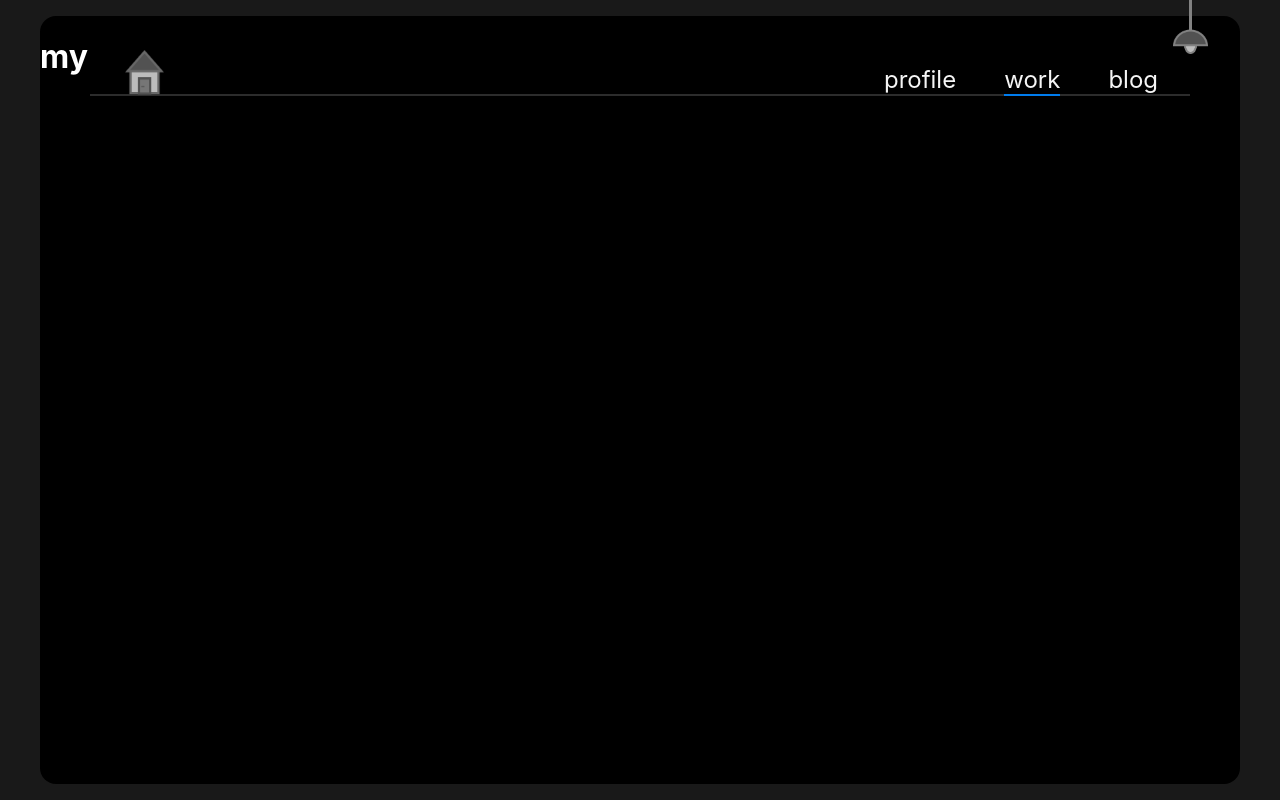
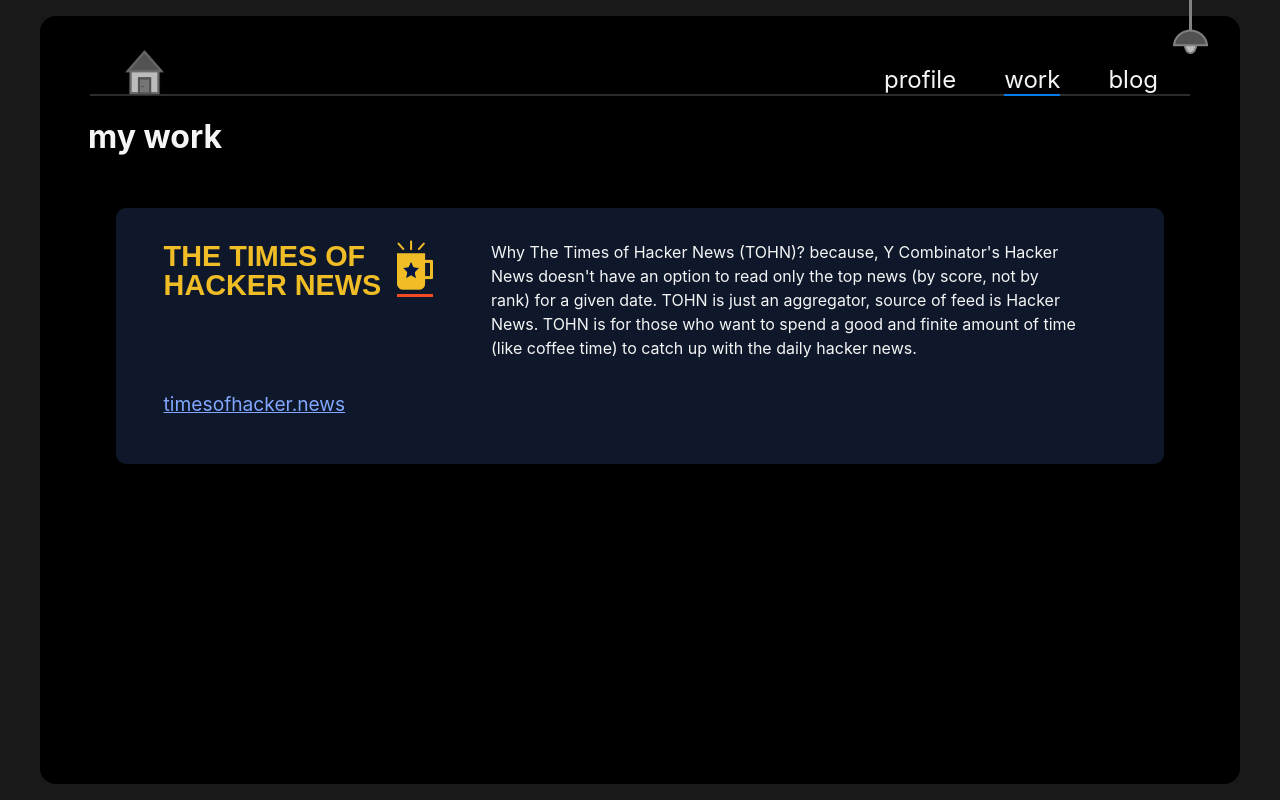
Before and after one commit to karthikkumar/my-website, a Next.js app: page /work in a window 1280 px wide. Built offline with nearby package versions, Linux system fonts and the light colour scheme.

Commit message:
Add work page

```diff
--- /dev/null
+++ b/pages/_document.js
@@ -0,0 +1,17 @@
+import { Html, Head, Main, NextScript } from "next/document";
+
+export default function Document() {
+  return (
+    <Html>
+      <Head>
+        <link rel="preconnect" href="https://fonts.googleapis.com" />
+        <link rel="preconnect" href="https://fonts.gstatic.com" crossorigin />
+        <style data-href="https://fonts.googleapis.com/css2?family=Poppins:wght@200;300;500;600;700&display=swap"></style>
+      </Head>
+      <body>
+        <Main />
+        <NextScript />
+      </body>
+    </Html>
+  );
+}
--- a/pages/work.js
+++ b/pages/work.js
@@ -1,10 +1,115 @@
+import Image from "next/image";
+
+function TOHNLogo() {
+  return (
+    <div style={{ display: "flex", gap: "1rem" }}>
+      <h1
+        style={{
+          lineHeight: "1.8rem",
+          fontSize: "1.8rem",
+          fontFamily: "Poppins, sans-serif",
+          fontWeight: "bold",
+          color: "#f0bd27",
+          paddingTop: "2px",
+          margin: 0,
+        }}
+      >
+        THE TIMES OF <br />
+        HACKER NEWS
+      </h1>
+      <div>
+        <Image src="/images/mug.png" width={36} height={50} alt="mug icon" />
+        <div
+          style={{
+            height: "3px",
+            width: "36px",
+            backgroundColor: "#f44b24",
+          }}
+        ></div>
+      </div>
+    </div>
+  );
+}
+
 export default function Work() {
   return (
     <>
-      <h1>my work</h1>
+      <div className="content">
+        <div>
+          <h1>my work</h1>
+        </div>
+        <div className="works">
+          <div className="work">
+            <div className="logo">
+              <TOHNLogo />
+            </div>
+            <div className="description">
+              Why The Times of Hacker News (TOHN)? because, Y Combinator's
+              Hacker News doesn't have an option to read only the top news (by
+              score, not by rank) for a given date. TOHN is just an aggregator,
+              source of feed is Hacker News. TOHN is for those who want to spend
+              a good and finite amount of time (like coffee time) to catch up
+              with the daily hacker news.
+            </div>
+            <div className="link">
+              <a
+                href="https://timesofhacker.news"
+                target="_blank"
+                rel="noopener noreferrer"
+              >
+                timesofhacker.news
+              </a>
+            </div>
+          </div>
+        </div>
+      </div>
       <style jsx>{`
+        .content {
+          margin: 80px 3rem 1rem 3rem;
+          height: calc(100% - (80px + 1rem));
+          display: grid;
+          grid-template-columns: 100%;
+          grid-template-rows: 80px auto;
+        }
+
         h1 {
-          color: #fff;
+          color: #f5f5f5;
+        }
+
+        .works {
+          margin-top: 2rem;
+          display: flex;
+          flex-direction: column;
+          align-items: center;
+          gap: 2rem;
+        }
+
+        .work {
+          width: 95%;
+          padding: 2rem 1rem 3rem 3rem;
+          background-color: #0e182a;
+          color: #f0bd27;
+          border-radius: 10px;
+          display: grid;
+          grid-template-columns: 30% 60%;
+          grid-template-rows: max-content;
+          gap: 2rem;
+        }
+
+        .description {
+          color: #f5f5f5;
+          line-height: 1.5rem;
+        }
+
+        .link {
+          display: flex;
+          align-items: center;
+        }
+
+        .link > a {
+          color: #81a7ff;
+          font-size: 1.2rem;
+          font-weight: 400;
         }
       `}</style>
     </>
```
Also changed, not shown: pages/profile.js (+7 -3 lines), public/images/mug.png (added).
